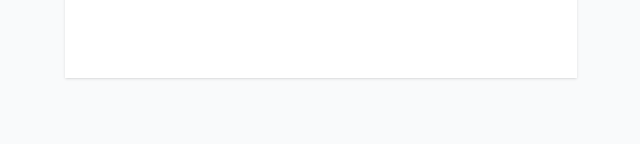
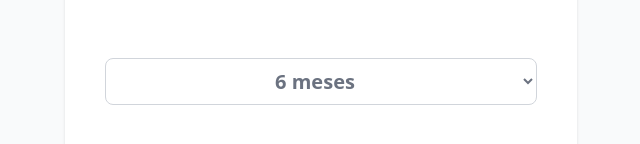
Before and after one commit to mariokarajallo/loan-calculator-react-js, a React (Vite) app: page / in a window 1280 px wide. Shown: the part 408-552 px from the top of the page, without its empty margins (319-959 px from the left). Built offline with nearby package versions, Linux system fonts and the light colour scheme.

Commit message:
feat: add select options

```diff
--- a/src/App.jsx
+++ b/src/App.jsx
@@ -47,6 +47,12 @@
       <p className="text-center my-10 text-indigo-600 font-extrabold text-5xl">
         {formatearDinero(cantidad)}
       </p>
+
+      <select className="mt-5 w-full p-2 bg-white border border-gray-300 rounded-lg text-center text-xl font-bold text-gray-500">
+        <option value="6">6 meses</option>
+        <option value="12">12 meses</option>
+        <option value="24">24 meses</option>
+      </select>
     </div>
   );
 }
```
